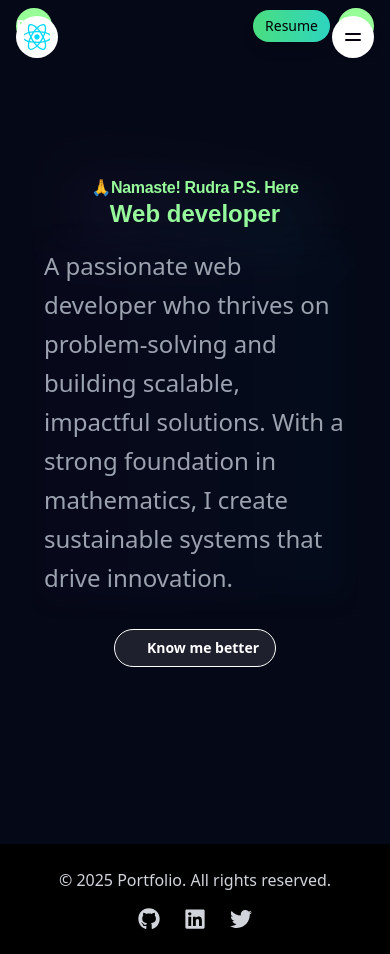
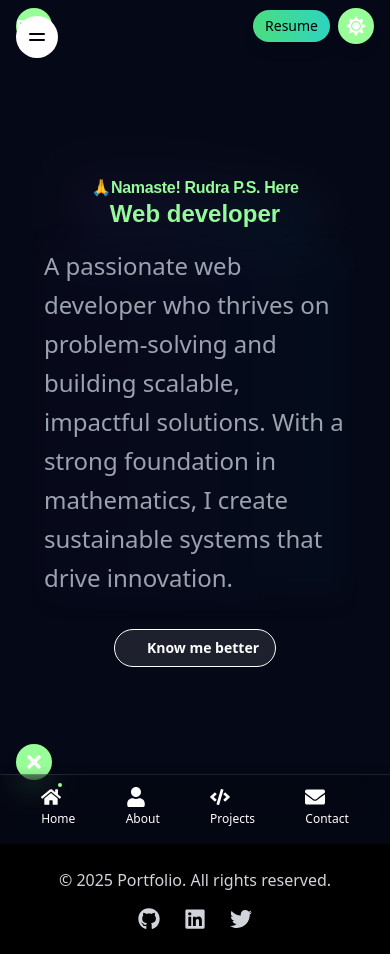
Before and after one commit to lord-rudra0/My-Portfolio, a React (Vite) app: page / in a window 390 px wide. Built offline with nearby package versions, Linux system fonts and the light colour scheme.

Commit message:
Add MobileNav component to Navbar and update PillNav to conditionally render logo

```diff
--- a/src/components/Navbar.jsx
+++ b/src/components/Navbar.jsx
@@ -4,6 +4,7 @@ import logoImg from '../assets/react.svg';
 // import { FaBars, FaTimes } from 'react-icons/fa';
 // import { useTheme } from '../context/ThemeContext';
 import ThemeToggle from './ThemeToggle';
+import MobileNav from './MobileNav';
 import PillNav from './PillNav';
 import '../styles/navbar.css';
 
@@ -24,6 +25,7 @@ const Navbar = () => {
   };
 
   return (
+    <>
     <div className="fixed w-full top-0 z-50">
       <div className="max-w-[1400px] mx-auto px-4 py-2">
         <div className="flex items-center justify-between">
@@ -36,6 +38,7 @@ const Navbar = () => {
               logo={logoImg}
               items={links.map(l => ({ label: l.label, href: l.href }))}
               activeHref={links.find(l => isActive(l.href))?.href || '/'}
+              showLogo={false}
               className="pill-nav-inline"
             />
           </div>
@@ -55,6 +58,9 @@ const Navbar = () => {
         </div>
       </div>
     </div>
+    {/* Mobile bottom nav */}
+    <MobileNav links={links.map(l => ({ id: l.id, link: l.label, path: l.href }))} />
+    </>
   );
 };
 
--- a/src/components/PillNav.jsx
+++ b/src/components/PillNav.jsx
@@ -3,6 +3,8 @@ import { Link } from 'react-router-dom';
 import { gsap } from 'gsap';
 import './PillNav.css';
 
+// showLogo: when false, the pill nav will not render its internal logo.
+// This is useful when the parent header already renders a logo/badge (e.g. left-side RPS).
 const PillNav = ({
   logo,
   logoAlt = 'Logo',
@@ -14,6 +16,7 @@ const PillNav = ({
   pillColor = '#060010',
   hoveredPillTextColor = '#060010',
   pillTextColor,
+  showLogo = true,
   onMobileMenuClick,
   initialLoadAnimation = true
 }) => {
@@ -225,7 +228,8 @@ const PillNav = ({
   return (
     <div className="pill-nav-container" style={cssVars}>
       <nav className={`pill-nav ${className}`} aria-label="Primary">
-        {isRouterLink(items?.[0]?.href) ? (
+        {showLogo ? (
+          isRouterLink(items?.[0]?.href) ? (
             <Link
               className="pill-logo"
               to={items[0].href}
@@ -250,7 +254,8 @@ const PillNav = ({
             >
               {logo ? <img src={logo} alt={logoAlt} ref={logoImgRef} /> : <span className="pill-logo-text">RPS</span>}
             </a>
-        )}
+          )
+        ) : null}
 
         <div className="pill-nav-items desktop-only" ref={navItemsRef}>
           <ul className="pill-list" role="menubar">
```
Lines whose indentation alone changed are shown as unchanged.
